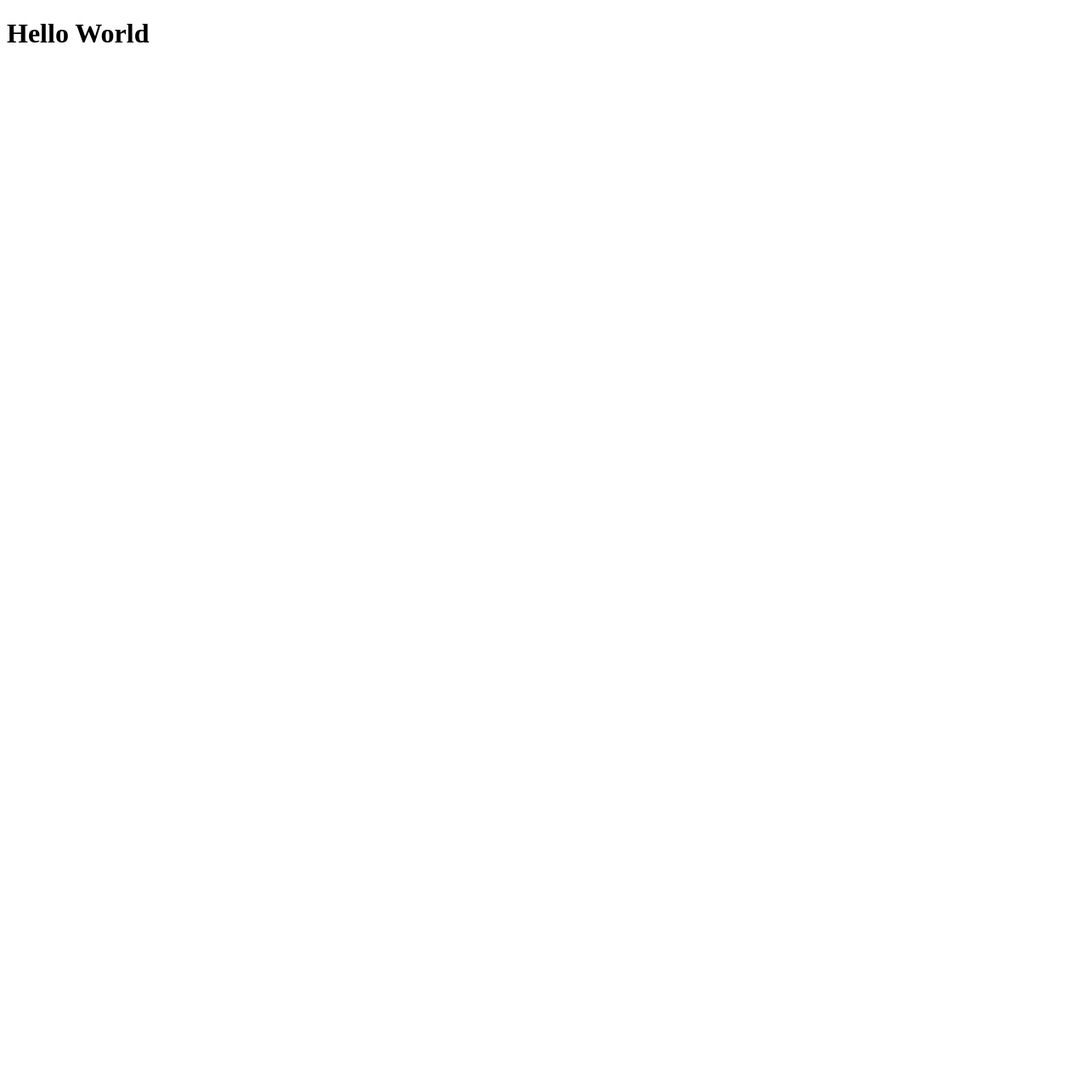
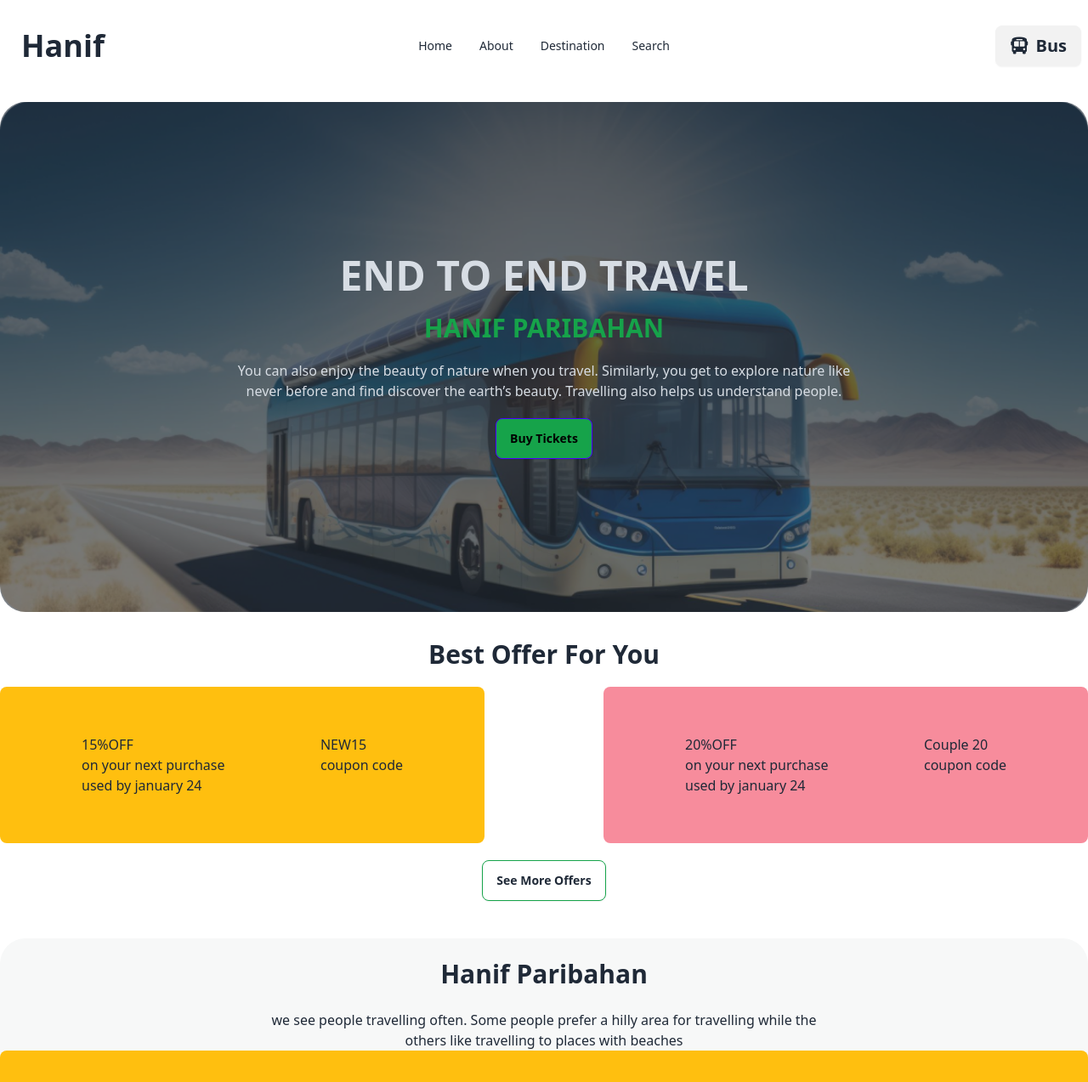
Before and after one commit to MdEmon1346/smart-ticket, a plain HTML site: page index.html in a window 1280 px wide. Shown: the top 1273 px of the page at 85% size. Before the commit the page ends 800 px from the top, so only its background shows below. Drawn offline with nearby package versions, Linux system fonts and the light colour scheme.

Commit message:
second commit

```diff
--- a/index.html
+++ b/index.html
@@ -4,8 +4,166 @@
     <meta charset="UTF-8" />
     <meta name="viewport" content="width=device-width, initial-scale=1.0" />
     <title>Hanif Paribahan</title>
+    <script src="https://cdn.tailwindcss.com"></script>
+
+    <link
+      href="https://cdn.jsdelivr.net/npm/daisyui@4.7.2/dist/full.min.css"
+      rel="stylesheet"
+      type="text/css"
+    />
+    <script src="https://cdn.tailwindcss.com"></script>
+    <link
+      rel="stylesheet"
+      href="https://cdnjs.cloudflare.com/ajax/libs/font-awesome/6.5.1/css/all.min.css"
+      integrity="sha512-DTOQO9RWCH3ppGqcWaEA1BIZOC6xxalwEsw9c2QQeAIftl+Vegovlnee1c9QX4TctnWMn13TZye+giMm8e2LwA=="
+      crossorigin="anonymous"
+      referrerpolicy="no-referrer"
+    />
   </head>
   <body>
-    <h1>Hello World</h1>
+    <!-- nav section -->
+    <section class="container mx-auto my-5">
+      <nav>
+        <div class="navbar bg-base-100">
+          <div class="navbar-start">
+            <div class="dropdown">
+              <div tabindex="0" role="button" class="btn btn-ghost lg:hidden">
+                <svg
+                  xmlns="http://www.w3.org/2000/svg"
+                  class="h-5 w-5"
+                  fill="none"
+                  viewBox="0 0 24 24"
+                  stroke="currentColor"
+                >
+                  <path
+                    stroke-linecap="round"
+                    stroke-linejoin="round"
+                    stroke-width="2"
+                    d="M4 6h16M4 12h8m-8 6h16"
+                  />
+                </svg>
+              </div>
+            </div>
+            <a class="btn btn-ghost text-4xl">Hanif</a>
+          </div>
+          <div class="navbar-center hidden lg:flex">
+            <ul class="menu menu-horizontal px-1">
+              <li><a>Home</a></li>
+              <li><a>About</a></li>
+              <li><a>Destination</a></li>
+              <li><a>Search</a></li>
+            </ul>
+          </div>
+          <div class="navbar-end">
+            <a class="btn text-xl"> <i class="fa-solid fa-bus"></i>Bus</a>
+          </div>
+        </div>
+      </nav>
+    </section>
+    <!-- main section -->
+    <section class="container mx-auto my-8">
+      <div>
+        <div
+          class="hero min-h-[600px] rounded"
+          style="background-image: url(images/banner.png)"
+        >
+          <div class="hero-overlay bg-opacity-60 rounded-[30px]"></div>
+          <div class="hero-content text-center text-neutral-content">
+            <div class="w-[750px]">
+              <h1 class="mb-5 text-5xl font-bold">END TO END TRAVEL</h1>
+              <h1 class="mb-5 text-3xl font-bold text-green-600">
+                HANIF PARIBAHAN
+              </h1>
+              <p class="mb-5">
+                You can also enjoy the beauty of nature when you travel.
+                Similarly, you get to explore nature like never before and find
+                discover the earth’s beauty. Travelling also helps us understand
+                people.
+              </p>
+              <button class="btn btn-primary bg-green-600 text-black">
+                Buy Tickets
+              </button>
+            </div>
+          </div>
+        </div>
+      </div>
+    </section>
+
+    <!-- coupon section -->
+    <section class="container mx-auto my-6">
+      <h1 class="text-center text-3xl mb-5 font-bold">Best Offer For You</h1>
+      <div class="flex justify-between">
+        <div
+          class="w-[570px] h-[220] bg-[#FFBF0F] rounded-lg flex justify-between py-14 px-24"
+        >
+          <div>
+            <h1>15%OFF</h1>
+            <p>on your next purchase</p>
+            <p>used by january 24</p>
+          </div>
+          <div>
+            <h1>NEW15</h1>
+            <p>coupon code</p>
+          </div>
+        </div>
+        <div
+          class="w-[570px] h-[220] bg-[#F78C9C] rounded-lg flex justify-between py-14 px-24"
+        >
+          <div>
+            <h1>20%OFF</h1>
+            <p>on your next purchase</p>
+            <p>used by january 24</p>
+          </div>
+          <div>
+            <h1>Couple 20</h1>
+            <p>coupon code</p>
+          </div>
+        </div>
+      </div>
+      <div class="text-center min-w-full">
+        <button class="btn bg-white border-green-600 my-5">
+          See More Offers
+        </button>
+      </div>
+    </section>
+
+    <!-- ticket booking section -->
+    <section
+      class="rounded-t-[30px] bg-[#F7F8F8] min-h-screen container mx-auto"
+    >
+      <div>
+        <div>
+          <h1 class="text-3xl font-bold text-center p-6">Hanif Paribahan</h1>
+          <p class="text-center">
+            we see people travelling often. Some people prefer a hilly area for
+            travelling while the <br />
+            others like travelling to places with beaches
+          </p>
+        </div>
+        <div>
+          <div
+            class="w-full h-[420px] bg-[#FFBF0F] rounded-lg py-10 px-24 flex justify-between"
+          >
+            <div class="flex justify-between w-[700px]">
+              <div>
+                <h1>Hanif Paribahan</h1>
+                <p>Coach-009-WEB ! AC_Business</p>
+              </div>
+              <div>
+                <button class="btn bg-white border-green-600">
+                  8 seats left
+                </button>
+              </div>
+            </div>
+            <div>
+              <h1>550 TAKA</h1>
+              <p>per seat</p>
+            </div>
+          </div>
+        </div>
+      </div>
+    </section>
+    <!-- footer section -->
+    <section></section>
   </body>
 </html>
--- /dev/null
+++ b/tailwind.config.js
@@ -0,0 +1,8 @@
+/** @type {import('tailwindcss').Config} */
+module.exports = {
+  content: ["./src/**/*.{html,js}"],
+  theme: {
+    extend: {},
+  },
+  plugins: [],
+};
```
